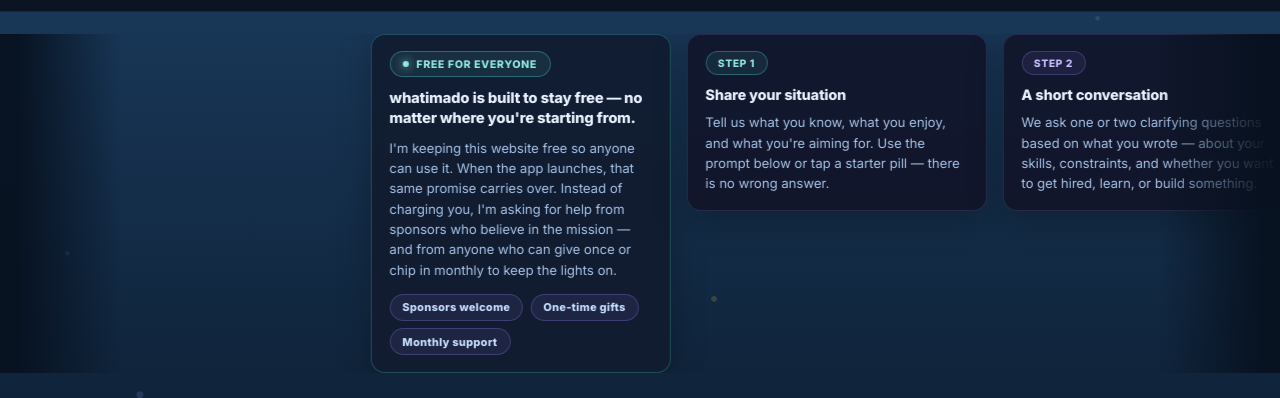
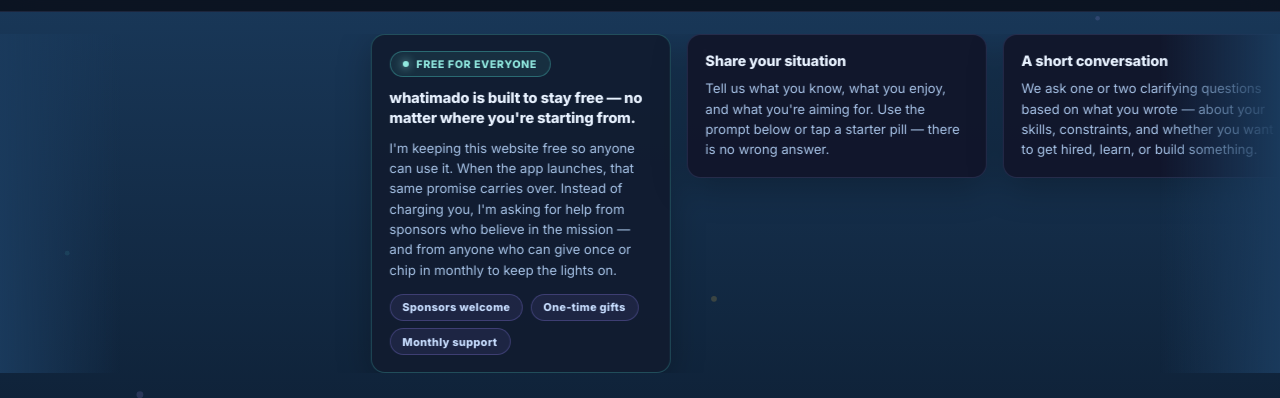
Before and after one commit to ashtonsemailis-collab/whatimado.com, a website: page index.html in a window 1280 px wide. Shown: the part 52-450 px from the top of the page. Drawn offline with nearby package versions, Linux system fonts and the light colour scheme.

Commit message:
Update index.html

```diff
--- a/index.html
+++ b/index.html
@@ -213,7 +213,6 @@
       touch-action: none;
       user-select: none;
       -webkit-user-select: none;
-      transition: height .38s cubic-bezier(.22, 1, .36, 1);
     }
 
     .status-wall.is-dragging {
@@ -243,43 +242,6 @@
     .status-wall-card--founder {
       border-color: rgba(78, 205, 196, .28);
       background: rgba(18, 28, 48, .94);
-    }
-
-    .status-wall-step {
-      display: inline-flex;
-      align-items: center;
-      margin-bottom: .6rem;
-      padding: .32rem .72rem;
-      border-radius: 999px;
-      color: #c8deff;
-      font-size: .64rem;
-      font-weight: 800;
-      letter-spacing: .06em;
-      text-transform: uppercase;
-    }
-
-    .status-wall-step--teal {
-      border: 1px solid rgba(78, 205, 196, .35);
-      background: rgba(78, 205, 196, .1);
-      color: #90e8df;
-    }
-
-    .status-wall-step--purple {
-      border: 1px solid rgba(124, 111, 205, .35);
-      background: rgba(124, 111, 205, .12);
-      color: #c8bfff;
-    }
-
-    .status-wall-step--gold {
-      border: 1px solid rgba(247, 201, 72, .35);
-      background: rgba(247, 201, 72, .1);
-      color: #f7d774;
-    }
-
-    .status-wall-step--green {
-      border: 1px solid rgba(82, 196, 122, .35);
-      background: rgba(82, 196, 122, .1);
-      color: #8de0a8;
     }
 
     .status-wall-title {
@@ -361,12 +323,12 @@
 
     .status-wall-fade--left {
       left: 0;
-      background: linear-gradient(90deg, rgba(7, 17, 31, .92) 15%, transparent);
+      background: linear-gradient(90deg, #1a3a5c 0%, rgba(26, 58, 92, 0) 100%);
     }
 
     .status-wall-fade--right {
       right: 0;
-      background: linear-gradient(270deg, rgba(7, 17, 31, .92) 15%, transparent);
+      background: linear-gradient(270deg, #1a3a5c 0%, rgba(26, 58, 92, 0) 100%);
     }
 
     .hero {
@@ -3213,45 +3175,31 @@
           tags: ["Sponsors welcome", "One-time gifts", "Monthly support"]
         },
         {
-          step: "Step 1",
           title: "Share your situation",
-          tone: "teal",
           text: "Tell us what you know, what you enjoy, and what you're aiming for. Use the prompt below or tap a starter pill — there is no wrong answer."
         },
         {
-          step: "Step 2",
           title: "A short conversation",
-          tone: "purple",
           text: "We ask one or two clarifying questions based on what you wrote — about your skills, constraints, and whether you want to get hired, learn, or build something."
         },
         {
-          step: "Step 3",
           title: "Your opportunity map",
-          tone: "gold",
           text: "You get three tailored paths visualized on a map. Each one is a real direction you could take, not a generic career quiz result."
         },
         {
-          step: "Step 4",
           title: "Explore and refine",
-          tone: "green",
           text: "Request more paths or open a chat to steer the map — for example, more local, more hands-on, or less online."
         },
         {
-          step: "Step 5",
           title: "Pick a roadmap",
-          tone: "teal",
           text: "Tap any opportunity to open a four-stage roadmap with concrete tasks shaped around your conversation — not vague advice."
         },
         {
-          step: "Step 6",
           title: "Ask as you go",
-          tone: "purple",
           text: "Each task has its own AI thread. Ask follow-ups, get links to tools, and keep the conversation going while you work through the plan."
         },
         {
-          step: "Step 7",
           title: "Pick up where you left off",
-          tone: "gold",
           text: "Your session saves automatically on this device. Sign in to sync your map, roadmaps, and task chats across devices."
         }
       ];
@@ -3272,7 +3220,6 @@
 
         return `
           <article class="status-wall-card surface-card">
-            <div class="status-wall-step status-wall-step--${slide.tone}">${slide.step}</div>
             <h3 class="status-wall-title">${slide.title}</h3>
             <p class="status-wall-text">${slide.text}</p>
           </article>
@@ -3316,7 +3263,6 @@
         track.style.paddingRight = `${pad}px`;
         normalizeOffset();
         applyTransform();
-        updateWallHeight();
       }
 
       function normalizeOffset() {
@@ -3336,28 +3282,6 @@
 
       function applyTransform() {
         track.style.transform = `translate3d(${offset}px, 0, 0)`;
-        updateWallHeight();
-      }
-
-      function updateWallHeight() {
-        const wallRect = wall.getBoundingClientRect();
-        const wallCenter = wallRect.left + wallRect.width / 2;
-        let closest = null;
-        let closestDist = Infinity;
-
-        track.querySelectorAll(".status-wall-card").forEach((card) => {
-          const rect = card.getBoundingClientRect();
-          const cardCenter = rect.left + rect.width / 2;
-          const dist = Math.abs(cardCenter - wallCenter);
-          if (dist < closestDist) {
-            closestDist = dist;
-            closest = card;
-          }
-        });
-
-        if (closest) {
-          wall.style.height = `${closest.offsetHeight}px`;
-        }
       }
 
       function tick(ts) {
```
